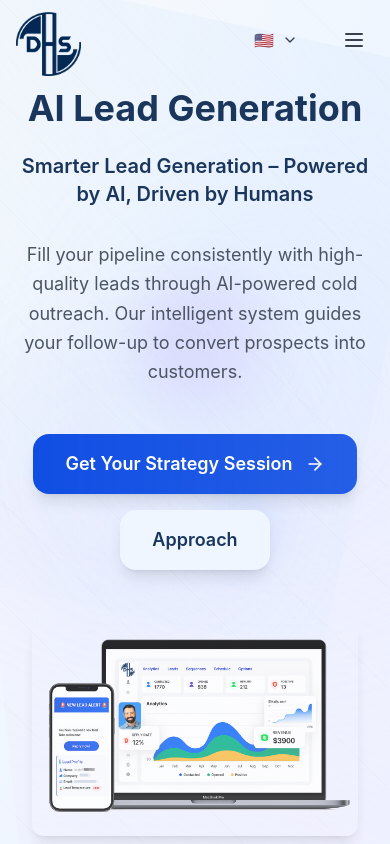
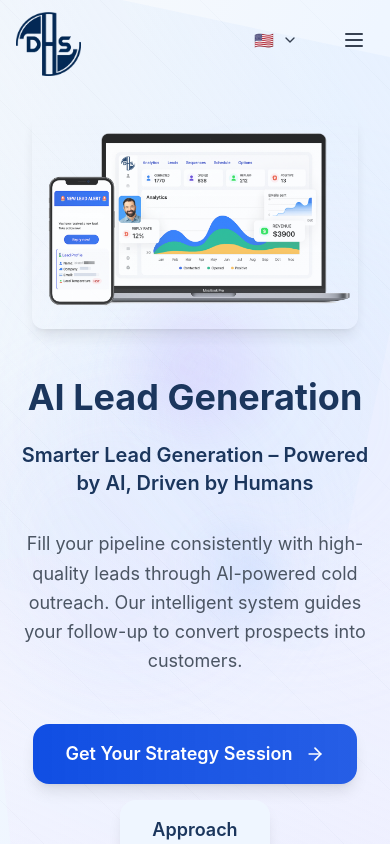
Before and after one commit to paulpuntacana/dhs, a React (Vite) app: page /en in a window 390 px wide. Shown: the top 844 px of the page. Built offline with nearby package versions, Linux system fonts and the light colour scheme.

Commit message:
Mobile UX improvements: laptop image above title, refined glassmorphism animation, optimized spacing

```diff
--- a/src/components/Hero.tsx
+++ b/src/components/Hero.tsx
@@ -7,11 +7,6 @@ const Hero: React.FC = () => {
 
   return (
     <div className="relative overflow-hidden bg-white">
-      {/* Verwijder de oude achtergrond div */}
-      {/* <div className="absolute inset-0 z-0">
-        <div className="absolute top-1/2 left-1/2 transform -translate-x-1/2 -translate-y-1/2 w-3/4 h-3/4 bg-gray-200 rounded-lg"></div>
-      </div> */}
-
       {/* Behoud alleen de nieuwe moderne geometrische achtergrond */}
       <div className="absolute inset-0 z-0 overflow-hidden">
         {/* Gradient base */}
@@ -57,17 +52,35 @@ const Hero: React.FC = () => {
         </div>
       </div>
 
-      {/* Je bestaande content blijft hetzelfde */}
-      <div className="relative z-10 max-w-7xl mx-auto px-4 sm:px-6 lg:px-8 pt-16 pb-24 md:py-32">
+      {/* Content met laptop afbeelding */}
+      <div className="relative z-10 max-w-7xl mx-auto px-4 sm:px-6 lg:px-8">
+
+        {/* Mobile: Laptop afbeelding eerst (boven de titel) */}
+        <div className="lg:hidden pt-16 pb-8">
           <div className="text-center">
+            <div className="relative max-w-sm mx-auto">
+              <img
+                src="/images/hero-banner.png"
+                alt="AI-Powered Lead Generation Dashboard"
+                className="w-full h-auto opacity-90 rounded-xl shadow-lg"
+              />
+              <div className="absolute inset-0 bg-gradient-to-t from-white/10 to-transparent rounded-xl"></div>
+            </div>
+          </div>
+        </div>
+
+        <div className="lg:grid lg:grid-cols-2 lg:gap-8 lg:items-center lg:py-32">
+
+          {/* Text content */}
+          <div className="text-center lg:text-left pb-24 lg:pb-0">
             <h1 className="text-4xl tracking-tight font-extrabold text-gray-900 sm:text-5xl md:text-6xl">
               <span className="block">{t('home.hero.title')}</span>
               <span className="block text-[#1B365D]">{t('home.hero.subtitle')}</span>
             </h1>
-          <p className="mt-3 max-w-md mx-auto text-base text-gray-500 sm:text-lg md:mt-5 md:text-xl md:max-w-3xl">
+            <p className="mt-3 max-w-md mx-auto lg:mx-0 text-base text-gray-500 sm:text-lg md:mt-5 md:text-xl md:max-w-3xl">
               {t('home.hero.description')}
             </p>
-          <div className="mt-5 max-w-md mx-auto sm:flex sm:justify-center md:mt-8">
+            <div className="mt-5 max-w-md mx-auto lg:mx-0 sm:flex sm:justify-center lg:justify-start md:mt-8">
               <div className="rounded-md shadow">
                 <Link
                   to={getLocalizedPath('/contact')}
@@ -78,6 +91,19 @@ const Hero: React.FC = () => {
               </div>
             </div>
           </div>
+
+          {/* Desktop: Laptop afbeelding rechts naast tekst */}
+          <div className="hidden lg:block">
+            <div className="relative">
+              <img
+                src="/images/hero-banner.png"
+                alt="AI-Powered Lead Generation Dashboard"
+                className="relative w-full h-auto opacity-80"
+              />
+            </div>
+          </div>
+
+        </div>
       </div>
     </div>
   );
--- a/src/contexts/LanguageContext.tsx
+++ b/src/contexts/LanguageContext.tsx
@@ -105,6 +105,8 @@ const translations: Record<string, Record<string, string>> = {
     'home.solution.control': 'You Always Have the Steering Wheel',
 
     // Home Page Process Steps
+    'home.process.title': 'How Our Cold Outreach Process Works',
+    'home.process.subtitle': 'A systematic approach to fill your pipeline with qualified leads and convert them into customers',
     'home.process.1.title': 'Target & Collect',
     'home.process.1.desc': 'AI identifies and enriches your ideal prospects with precision data',
     'home.process.2.title': 'Cold Outreach',
@@ -565,6 +567,8 @@ const translations: Record<string, Record<string, string>> = {
     'home.solution.control': 'Sie Haben Immer Das Steuer in der Hand',
 
     // Home Page Process Steps
+    'home.process.title': 'Wie Unser Cold Outreach Prozess Funktioniert',
+    'home.process.subtitle': 'Ein systematischer Ansatz, um Ihre Pipeline mit qualifizierten Leads zu füllen und sie in Kunden zu verwandeln',
     'home.process.1.title': 'Zielgruppe & Sammeln',
     'home.process.1.desc': 'KI identifiziert und bereichert Ihre idealen Zielkunden mit präzisen Daten',
     'home.process.2.title': 'Cold Outreach',
@@ -791,6 +795,8 @@ const translations: Record<string, Record<string, string>> = {
     'home.solution.control': 'Siempre Tienes el Control',
 
     // Home Page Process Steps
+    'home.process.title': 'Cómo Funciona Nuestro Proceso de Cold Outreach',
+    'home.process.subtitle': 'Un enfoque sistemático para llenar tu pipeline con leads calificados y convertirlos en clientes',
     'home.process.1.title': 'Identificar y Recopilar',
     'home.process.1.desc': 'La IA identifica y enriquece tus prospectos ideales con datos precisos',
     'home.process.2.title': 'Cold Outreach',
--- a/src/pages/Home.tsx
+++ b/src/pages/Home.tsx
@@ -81,7 +81,7 @@ const Home: React.FC = () => {
   return (
     <div className="min-h-screen">
       {/* Hero Section */}
-      <section className="relative min-h-screen flex items-center overflow-hidden bg-white pt-20 lg:pt-0">
+      <section className="relative min-h-screen flex items-center overflow-hidden bg-gray-50 pt-20 pb-16 lg:pt-0 lg:pb-0">
         {/* TOP Moderne 2024 SaaS-achtergrond */}
         <div className="absolute inset-0 z-0 overflow-hidden">
           {/* Animated dot grid pattern */}
@@ -133,6 +133,11 @@ const Home: React.FC = () => {
               33% { transform: translateY(-45%) translateX(10px) rotate(0.5deg); }
               66% { transform: translateY(-55%) translateX(-8px) rotate(-0.3deg); }
             }
+            @keyframes smoothBlurFloat {
+              0%, 100% { transform: translateY(-50%) translateX(0) rotate(0deg); }
+              33% { transform: translateY(-52%) translateX(2px) rotate(0.1deg); }
+              66% { transform: translateY(-48%) translateX(-2px) rotate(-0.1deg); }
+            }
             @keyframes drift {
               0%, 100% { transform: translate(0px, 0px); }
               33% { transform: translate(20px, -15px); }
@@ -143,9 +148,24 @@ const Home: React.FC = () => {
 
 
         <div className="relative z-10 max-w-6xl mx-auto px-4 sm:px-6 lg:px-8">
+
+          {/* Mobile hero image - shown first on mobile, above title */}
+          <div className="lg:hidden pt-8 pb-12">
+            <AnimatedSection animation="slideUp" delay={200} className="text-center px-4">
+              <div className="relative max-w-sm mx-auto">
+                <img
+                  src="/images/hero-banner.png"
+                  alt="AI-Powered Lead Generation"
+                  className="w-full h-auto opacity-85 rounded-xl shadow-lg"
+                />
+                <div className="absolute inset-0 bg-gradient-to-t from-white/10 to-transparent rounded-xl"></div>
+              </div>
+            </AnimatedSection>
+          </div>
+
           <div className="grid grid-cols-1 lg:grid-cols-2 gap-12 items-center relative">
-            {/* Glassmorphism floating card - alleen achter content, alleen op desktop */}
-            <div className="hidden lg:block absolute left-[-8%] top-[50%] transform -translate-y-1/2 w-[113%] h-[120%] bg-white/15 backdrop-blur-sm rounded-3xl shadow-xl z-0" style={{ animation: 'smoothBlurFloat 15s ease-in-out infinite' }}></div>
+            {/* Glassmorphism floating card - verborgen op mobiel, zichtbaar op tablet en desktop */}
+            <div className="hidden md:block absolute left-[-8%] top-[50%] transform -translate-y-1/2 w-[113%] h-[120%] bg-white/15 backdrop-blur-sm rounded-3xl shadow-xl z-0" style={{ animation: 'smoothBlurFloat 25s ease-in-out infinite' }}></div>
 
             <div className="text-center lg:text-left relative z-10">
               <AnimatedSection animation="fadeIn">
@@ -193,20 +213,6 @@ const Home: React.FC = () => {
                   alt="AI-Powered Lead Generation"
                   className="relative w-full h-auto opacity-80"
                 />
-              </div>
-            </AnimatedSection>
-          </div>
-
-          {/* Mobile hero image - shown below CTA buttons, inside hero section */}
-          <div className="lg:hidden mt-12">
-            <AnimatedSection animation="slideUp" delay={800} className="text-center px-4">
-              <div className="relative max-w-sm mx-auto">
-                <img
-                  src="/images/hero-banner.png"
-                  alt="AI-Powered Lead Generation"
-                  className="w-full h-auto opacity-85 rounded-xl shadow-lg"
-                />
-                <div className="absolute inset-0 bg-gradient-to-t from-white/10 to-transparent rounded-xl"></div>
               </div>
             </AnimatedSection>
           </div>
```
Lines whose indentation alone changed are shown as unchanged.
